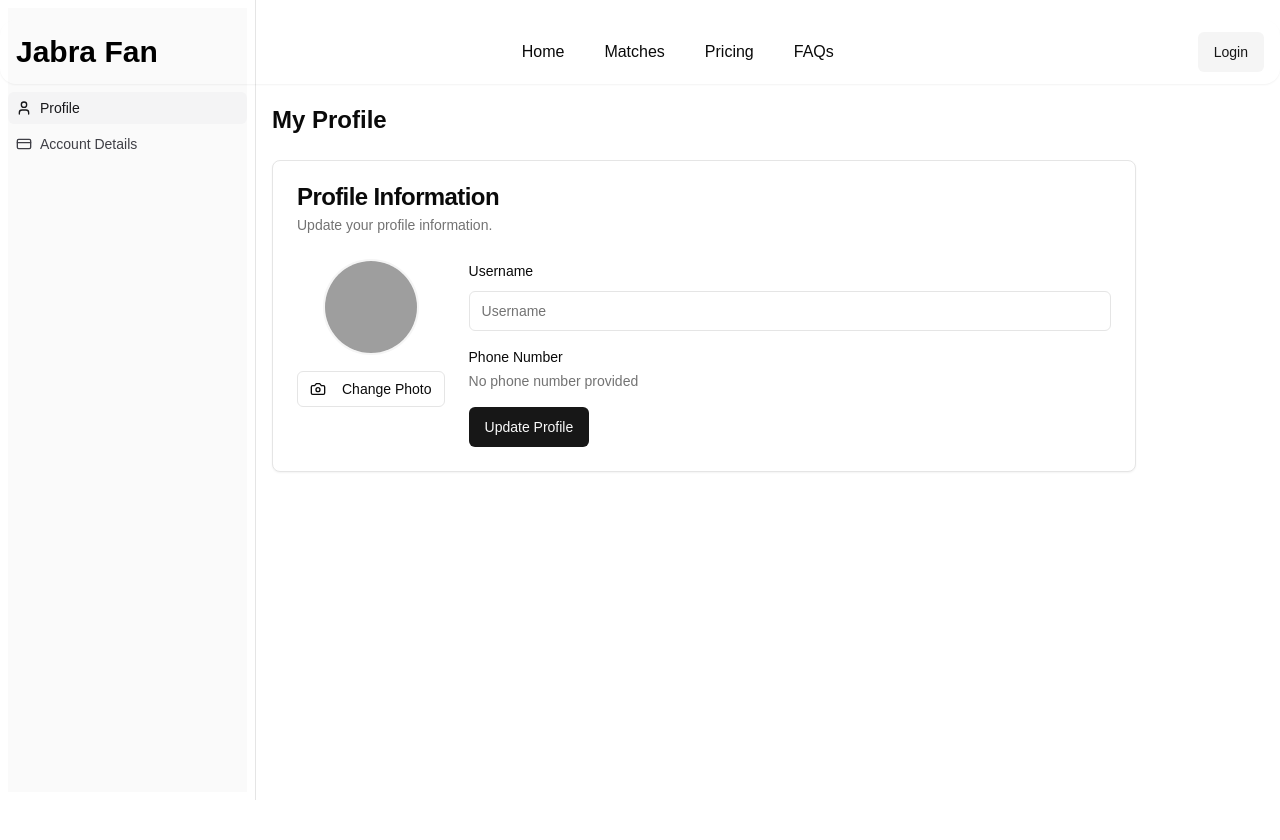
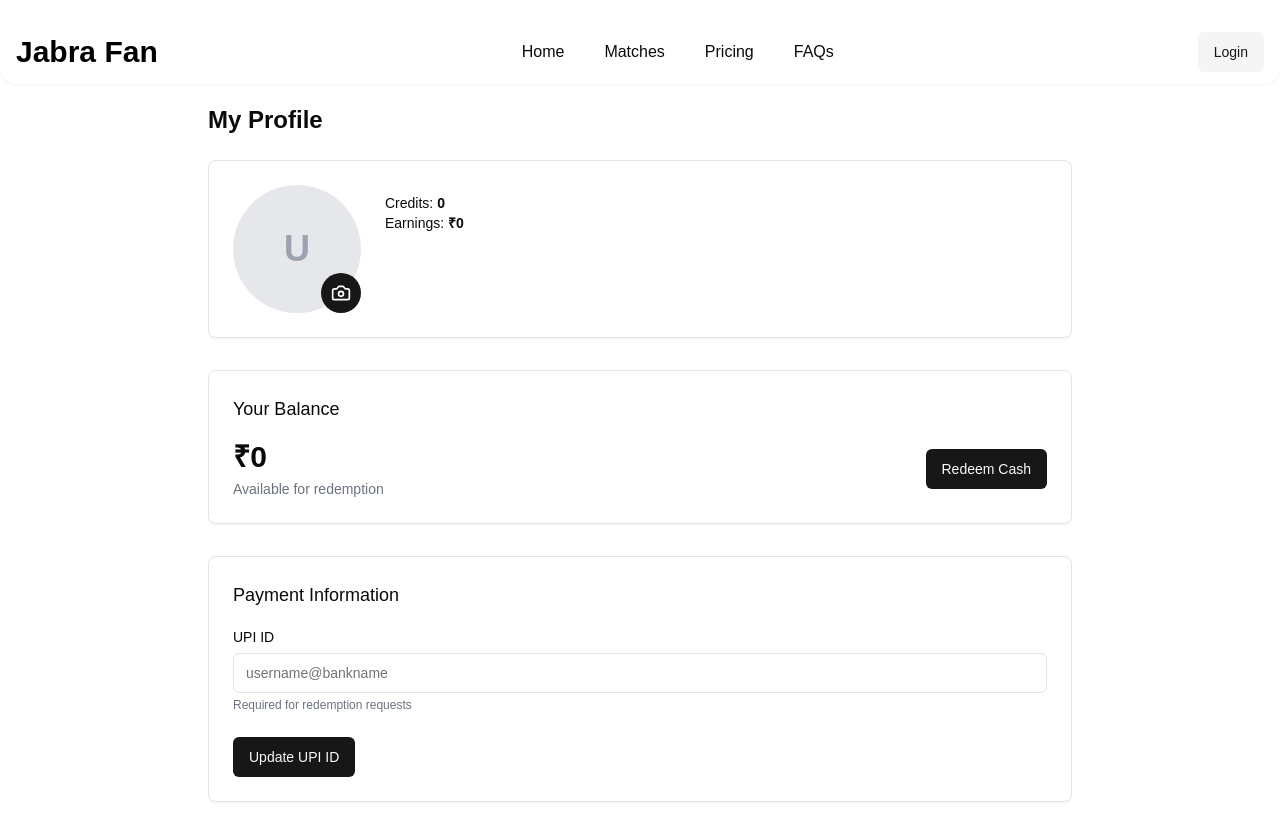
Before and after one commit to barman-ayush/JabraFan, a Next.js app: page /profile in a window 1280 px wide. Shown: the top 840 px of the page. Built offline with nearby package versions, Linux system fonts and the light colour scheme; no server answers; grey boxes are pictures that could not be loaded.

Commit message:
Added money redeem feature

```diff
--- a/app/(root)/(routes)/profile/page.tsx
+++ b/app/(root)/(routes)/profile/page.tsx
@@ -1,11 +1,20 @@
-import ProfilePage from "@/components/profile-page.component";
-import { Fragment } from "react";
+"use client"
 
-const ProfilePageComponent = () => {
+import { UserProfile } from "@/components/profile-page.component"
+
+// import { UserProfile } from "./user-profile.component"
+
+export default function ProfilePage() {
+
   return (
-    <Fragment>
-        <ProfilePage />
-    </Fragment>
-  );
-};
-export default ProfilePageComponent;
+    <div className="min-h-screen w-full bg-background pt-20">
+      <div className="container py-6 px-4 max-w-4xl mx-auto">
+        <div className="mb-6">
+          <h1 className="text-2xl font-bold">My Profile</h1>
+        </div>
+
+        <UserProfile />
+      </div>
+    </div>
+  )
+}
--- a/app/api/user/redeem/route.ts
+++ b/app/api/user/redeem/route.ts
@@ -1,5 +1,9 @@
 import { NextRequest, NextResponse } from "next/server";
 import prismadb from "@/lib/prismadb";
+
+
+
+const MinimumWithdrawalAmount = 5;
 
 export async function POST(req: NextRequest) {
   try {
@@ -44,7 +48,7 @@ export async function POST(req: NextRequest) {
       );
     }
 
-    if (amount < 500) {
+    if (amount < MinimumWithdrawalAmount) {
       return NextResponse.json(
         { error: "Minimum withdrawal is 500" },
         { status: 400 }
--- a/components/profile-page.component.tsx
+++ b/components/profile-page.component.tsx
@@ -1,64 +1,284 @@
 "use client"
 
 import { useState } from "react"
-import {
-  Sidebar,
-  SidebarContent,
-  SidebarHeader,
-  SidebarProvider,
-  SidebarMenu,
-  SidebarMenuItem,
-  SidebarMenuButton,
-  SidebarTrigger,
-} from "@/components/ui/sidebar"
-import { UserProfile } from "./user-profile.component"
-import { AccountDetails } from "./account-details.component"
-import { User, CreditCard } from "lucide-react"
+import { Button } from "@/components/ui/button"
+import { Input } from "@/components/ui/input"
+import { Label } from "@/components/ui/label"
+import { Card, CardContent } from "@/components/ui/card"
+import { Camera } from "lucide-react"
+import { useRouter } from "next/navigation"
+import Image from "next/image"
+import { useUserContext } from "@/context/UserContext"
+import { useFlash } from "./Flash.component"
 
-export default function ProfilePage() {
-  const [activeTab, setActiveTab] = useState<"profile" | "account">("profile")
+const MinimumWithdrawalAmount = 5;
+
+
+export function UserProfile() {
+  const { userData , setUserData } = useUserContext()
+  const router = useRouter()
+  const { flash } = useFlash()
+
+  const [upiId, setUpiId] = useState(userData?.upiId || "")
+  const [redeemAmount, setRedeemAmount] = useState("")
+  const [isUpdating, setIsUpdating] = useState(false)
+  const [isRedeeming, setIsRedeeming] = useState(false)
+  const [showRedeemForm, setShowRedeemForm] = useState(false)
+
+  const handleUpdateProfile = async () => {
+    try {
+      setIsUpdating(true)
+
+      // Check if UPI ID has changed
+      if (upiId === userData?.upiId) {
+        flash("No changes detected.", {variant: "warning"})
+        setIsUpdating(false)
+        return
+      }
+
+      const response = await fetch("/api/user/update-profile", {
+        method: "POST",
+        headers: {
+          "Content-Type": "application/json",
+        },
+        body: JSON.stringify({
+          upiId,
+          userId : userData?.id
+        }),
+      })
+      const userParsedData : any = await response.json();
+      if (response.ok) {
+        setUserData(userParsedData.data);
+        flash("UPI ID updated successfully!", {variant: "success"})
+        router.refresh()
+      } else {
+        const error = await response.json()
+        flash(error.message || "Failed to update UPI ID", {variant: "error"})
+      }
+    } catch (error) {
+      flash("An error occurred while updating UPI ID", {variant: "error"})
+      console.error(error)
+    } finally {
+      setIsUpdating(false)
+    }
+  }
+
+  const handleChangePhoto = async (e : any) => {
+    const file = e.target.files?.[0]
+    if (!file) return
+
+    const formData = new FormData()
+    formData.append("photo", file)
+
+    try {
+      const response = await fetch("/api/user/update-photo", {
+        method: "POST",
+        body: formData,
+      })
+
+      if (response.ok) {
+        flash("Profile photo updated successfully!", {variant: "success"})
+        router.refresh()
+      } else {
+        const error = await response.json()
+        flash(error.message || "Failed to update photo", {variant: "error"})
+      }
+    } catch (error) {
+      flash("An error occurred while updating photo", {variant: "error"})
+      console.error(error)
+    }
+  }
+
+  const handleRedeemRequest = async () => {
+    try {
+      setIsRedeeming(true)
+
+      // Check if UPI ID is available
+      if (!userData?.upiId) {
+        flash("Please add your UPI ID before requesting redemption", {variant: "error"})
+        setIsRedeeming(false)
+        return
+      }
+
+      // Validate amount
+      if (!redeemAmount || parseInt(redeemAmount) <= 0) {
+        flash("Please enter a valid amount", {variant: "error"})
+        setIsRedeeming(false)
+        return
+      }
+
+      const amount = parseInt(redeemAmount)
+
+      // Check if amount is at least 500
+      if (amount < MinimumWithdrawalAmount) {
+        flash(`Minimum withdrawal amount is ₹${MinimumWithdrawalAmount}`, {variant: "error"})
+        setIsRedeeming(false)
+        return
+      }
+
+      // Check if user has sufficient balance
+      if (amount > userData!.winnings) {
+        flash("Insufficient balance", {variant: "error"})
+        setIsRedeeming(false)
+        return
+      }
+
+      const response = await fetch("/api/user/redeem", {
+        method: "POST",
+        headers: {
+          "Content-Type": "application/json",
+        },
+        body: JSON.stringify({
+          userId: userData?.id,
+          amount: amount,
+          paymentMethod: "UPI",
+          paymentDetails: userData?.upiId
+        }),
+      })
+
+      if (response.ok) {
+        flash("Redemption request submitted successfully!", {variant: "success"})
+        setShowRedeemForm(false)
+        setRedeemAmount("")
+        router.refresh()
+      } else {
+        const error = await response.json()
+        flash(error.message || error.error || "Failed to submit redemption request", {variant: "error"})
+      }
+    } catch (error) {
+      flash("An error occurred while submitting redemption request", {variant: "error"})
+      console.error(error)
+    } finally {
+      setIsRedeeming(false)
+    }
+  }
 
   return (
-    <SidebarProvider>
-      <div className="flex min-h-screen w-full bg-background pt-20">
-        <Sidebar variant="inset" className="border-r">
-          <SidebarContent className="" style={{paddingTop : "35%"}}>
-            <SidebarMenu>
-              <SidebarMenuItem>
-                <SidebarMenuButton
-                  isActive={activeTab === "profile"}
-                  onClick={() => setActiveTab("profile")}
-                  tooltip="Profile"
+    <div className="space-y-8">
+      {/* Profile Photo Section */}
+      <Card>
+        <CardContent className="p-6">
+          <div className="flex flex-col items-center sm:flex-row sm:items-start sm:space-x-6">
+            <div className="relative">
+              <div className="h-32 w-32 rounded-full overflow-hidden bg-gray-100">
+                {userData?.src ? (
+                  <Image
+                    src={userData.src}
+                    alt="Profile"
+                    width={128}
+                    height={128}
+                    className="object-cover w-full h-full"
+                  />
+                ) : (
+                  <div className="w-full h-full flex items-center justify-center bg-gray-200">
+                    <span className="text-4xl font-bold text-gray-400">
+                      {userData?.name?.charAt(0)?.toUpperCase() || "U"}
+                    </span>
+                  </div>
+                )}
+              </div>
+              <Label
+                htmlFor="photo-upload"
+                className="absolute bottom-0 right-0 flex items-center justify-center w-10 h-10 rounded-full bg-primary text-white cursor-pointer"
+              >
+                <Camera className="h-5 w-5" />
+                <input
+                  id="photo-upload"
+                  type="file"
+                  accept="image/*"
+                  className="sr-only"
+                  onChange={handleChangePhoto}
+                />
+              </Label>
+            </div>
+            <div className="mt-4 sm:mt-0 text-center sm:text-left">
+              <h2 className="text-xl font-semibold">{userData?.name}</h2>
+              <p className="text-gray-500">{userData?.phone}</p>
+              <div className="mt-2">
+                <div className="text-sm font-medium">Credits: <span className="font-bold">{userData?.credits || 0}</span></div>
+                <div className="text-sm font-medium">Earnings: <span className="font-bold">₹{userData?.winnings || 0}</span></div>
+              </div>
+            </div>
+          </div>
+        </CardContent>
+      </Card>
+
+      {/* Account Balance Section */}
+      <Card>
+        <CardContent className="p-6">
+          <h3 className="text-lg font-medium mb-4">Your Balance</h3>
+          <div className="flex flex-col sm:flex-row sm:items-center justify-between">
+            <div>
+              <div className="text-3xl font-bold">₹{userData?.winnings || 0}</div>
+              <p className="text-sm text-gray-500 mt-1">Available for redemption</p>
+            </div>
+            <Button
+              onClick={() => setShowRedeemForm(!showRedeemForm)}
+              className="mt-4 sm:mt-0"
+            >
+              Redeem Cash
+            </Button>
+          </div>
+
+          {showRedeemForm && (
+            <div className="mt-6 border rounded-lg p-4">
+              <h4 className="font-medium mb-3">Redeem Amount</h4>
+              {!userData?.upiId && (
+                <div className="mb-4 p-3 bg-amber-50 border border-amber-200 rounded-md text-amber-800 text-sm">
+                  Please add your UPI ID before requesting redemption
+                </div>
+              )}
+              <div className="flex items-center space-x-3">
+                <Input
+                  type="number"
+                  placeholder="Enter amount"
+                  value={redeemAmount}
+                  onChange={(e) => setRedeemAmount(e.target.value)}
+                  className="max-w-xs"
+                />
+                <Button
+                  onClick={handleRedeemRequest}
+                  disabled={isRedeeming || !userData?.upiId}
                 >
-                  <User className="h-5 w-5" />
-                  <span>Profile</span>
-                </SidebarMenuButton>
-              </SidebarMenuItem>
-              <SidebarMenuItem>
-                <SidebarMenuButton
-                  isActive={activeTab === "account"}
-                  onClick={() => setActiveTab("account")}
-                  tooltip="Account"
-                >
-                  <CreditCard className="h-5 w-5" />
-                  <span>Account Details</span>
-                </SidebarMenuButton>
-              </SidebarMenuItem>
-            </SidebarMenu>
-          </SidebarContent>
-        </Sidebar>
+                  {isRedeeming ? "Processing..." : "Submit"}
+                </Button>
+              </div>
+              <p className="text-sm text-gray-500 mt-2">
+                Minimum redemption amount is ₹{MinimumWithdrawalAmount}
+              </p>
+            </div>
+          )}
+        </CardContent>
+      </Card>
 
-        <div className="flex-1 overflow-auto w-full px-4" >
-          <div className="container py-6 pr-0 md:pr-32">
-            <div className="flex items-center mb-6">
-              <SidebarTrigger className="md:hidden mr-2" />
-              <h1 className="text-2xl font-bold">{activeTab === "profile" ? "My Profile" : "Account Details"}</h1>
+      {/* UPI ID Section */}
+      <Card>
+        <CardContent className="p-6">
+          <h3 className="text-lg font-medium mb-4">Payment Information</h3>
+          <div className="space-y-4">
+            <div>
+              <Label htmlFor="upi">UPI ID</Label>
+              <Input
+                id="upi"
+                value={upiId}
+                onChange={(e) => setUpiId(e.target.value)}
+                placeholder="username@bankname"
+                className="mt-1"
+              />
+              <p className="text-xs text-gray-500 mt-1">Required for redemption requests</p>
             </div>
 
-            {activeTab === "profile" ? <UserProfile /> : <AccountDetails />}
+            <div className="pt-2">
+              <Button
+                onClick={handleUpdateProfile}
+                disabled={isUpdating}
+              >
+                {isUpdating ? "Updating..." : "Update UPI ID"}
+              </Button>
+            </div>
           </div>
-        </div>
-      </div>
-    </SidebarProvider>
+        </CardContent>
+      </Card>
+    </div>
   )
 }
```
Also changed, not shown: app/api/user/update-profile/route.ts (added, +28 -0 lines).
